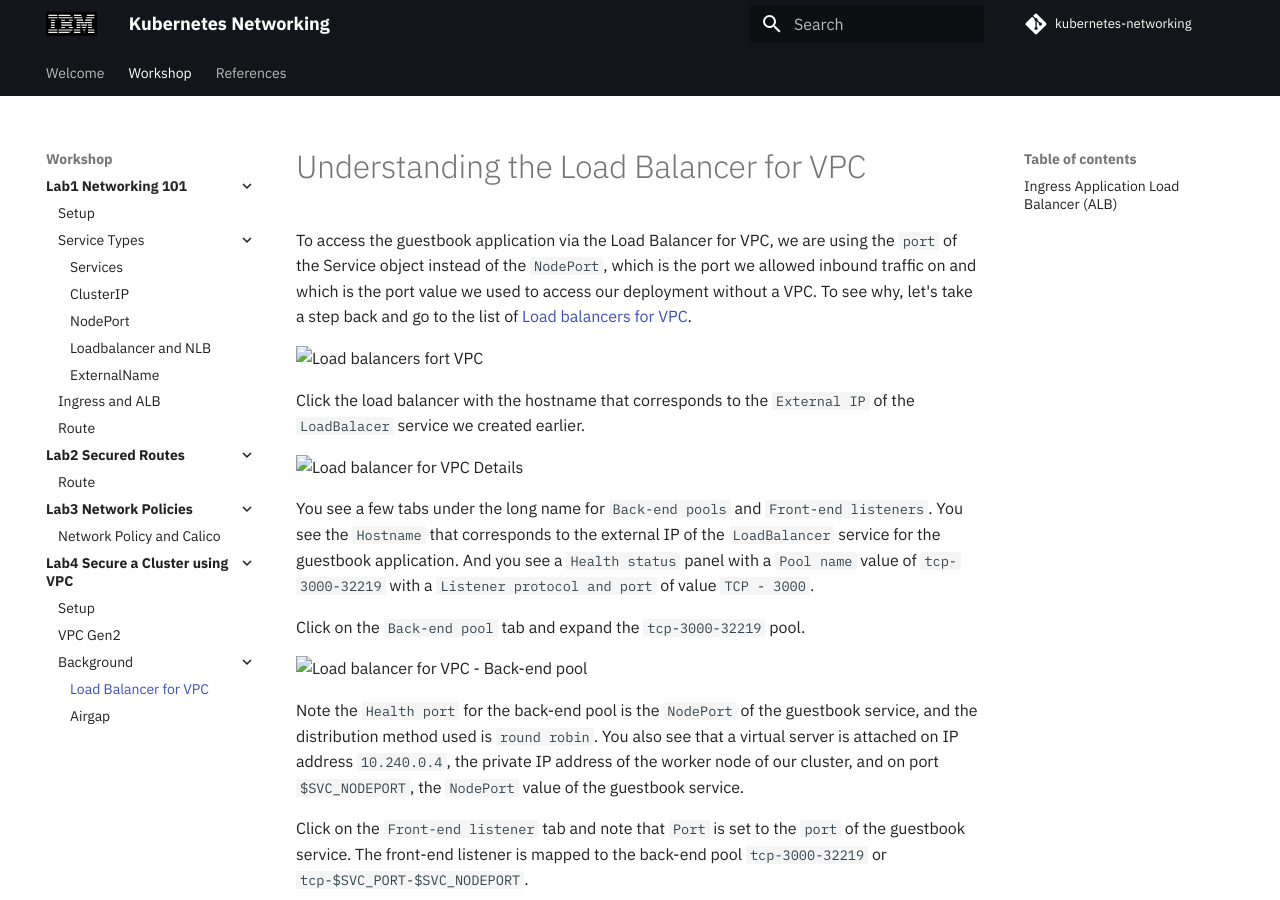
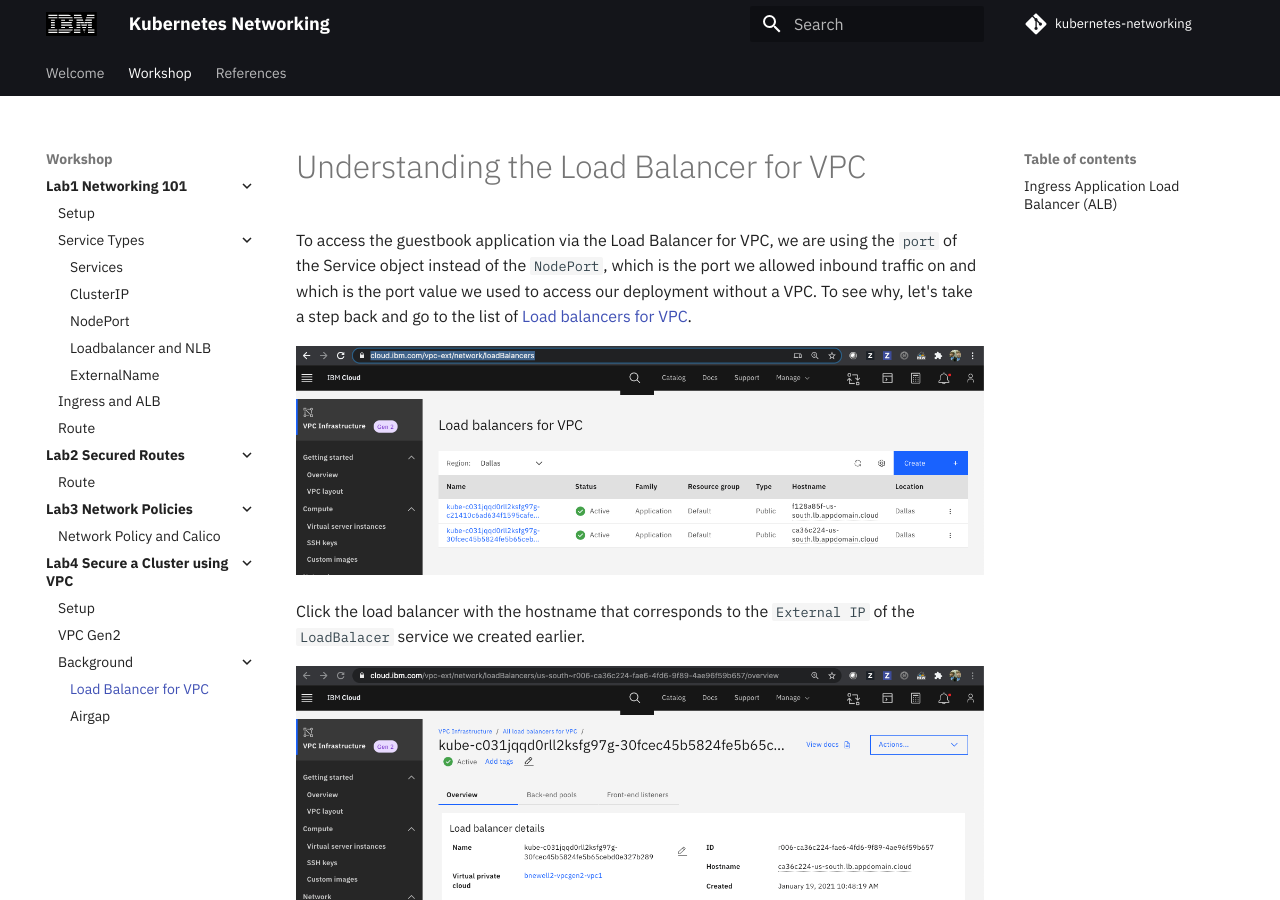
Before and after one commit to IBM/kubernetes-networking, an MkDocs documentation site: the page built from docs/vpc/vpcgen2-loadbalancer.md, in a window 1280 px wide and 900 px high. Built offline with MkDocs 1.6.1 and Material for MkDocs 9.7.7, drawn with Linux system fonts in a browser that asks for light colours; comment, search, counter and statistics services are not loaded.

Commit message:
fix images link

```diff
--- a/docs/vpc/vpcgen2-loadbalancer.md
+++ b/docs/vpc/vpcgen2-loadbalancer.md
@@ -2,23 +2,23 @@
 
 To access the guestbook application via the Load Balancer for VPC, we are using the `port` of the Service object instead of the `NodePort`, which is the port we allowed inbound traffic on and which is the port value we used to access our deployment without a VPC. To see why, let's take a step back and go to the list of [Load balancers for VPC](https://cloud.ibm.com/vpc-ext/network/loadBalancers).
 
-![Load balancers fort VPC](images/ibmcloud-loadbalancers-for-vpc.png)
+![Load balancers fort VPC](../images/ibmcloud-loadbalancers-for-vpc.png)
 
 Click the load balancer with the hostname that corresponds to the `External IP` of the `LoadBalacer` service we created earlier.
 
-![Load balancer for VPC Details](images/ibmcloud-loadbalancer-details.png)
+![Load balancer for VPC Details](../images/ibmcloud-loadbalancer-details.png)
 
 You see a few tabs under the long name for `Back-end pools` and `Front-end listeners`. You see the `Hostname` that corresponds to the external IP of the `LoadBalancer` service for the guestbook application. And you see a `Health status` panel with a `Pool name` value of `tcp-3000-32219` with a `Listener protocol and port` of value `TCP - 3000`.
 
 Click on the `Back-end pool` tab and expand the `tcp-3000-32219` pool.
 
-![Load balancer for VPC - Back-end pool](images/back-end-pool.png)
+![Load balancer for VPC - Back-end pool](../images/back-end-pool.png)
 
 Note the `Health port` for the back-end pool is the `NodePort` of the guestbook service, and the distribution method used is `round robin`. You also see that a virtual server is attached on IP address `10.240.0.4`, the private IP address of the worker node of our cluster, and on port `$SVC_NODEPORT`, the `NodePort` value of the guestbook service.
 
 Click on the `Front-end listener` tab and note that `Port` is set to the `port` of the guestbook service. The front-end listener is mapped to the back-end pool `tcp-3000-32219` or `tcp-$SVC_PORT-$SVC_NODEPORT`.
 
-![Load balancer for VPC -Front-end listener](images/front-end-listener.png)
+![Load balancer for VPC -Front-end listener](../images/front-end-listener.png)
 
 That tells us that it is the load balancer for VPC that maps external traffic to our guestbook application via the `hostname:port` of the front end listener to the back-end pool with the private IP of the cluster in the IP range of our VPC `10.240.0.0/24`, and the NodePort of the guestbook service.
 
@@ -164,7 +164,7 @@ To expose an app by using Ingress, you must create a Kubernetes service for your
 
 The following diagram shows how Ingress directs communication from the internet to an app in a VPC multizone cluster.
 
-![VPC Architecture](images/vpc-architecture.png)
+![VPC Architecture](../images/vpc-architecture.png)
 [source](https://cloud.ibm.com/docs/containers?topic=containers-ingress-about#architecture-vpc)
 
 A VPC load balancer listens for external traffic, and based on the resolved IP address, the VPC load balancer sends the request to an available Application Load Balancer (ALB). The Application Load Balancer (ALB) listens for incoming HTTP, HTTPS, or TCP service requests, checks if routing rules exist for the application, and then forwards requests to the appropriate app pod according to the rules defined in the Ingress resource.
```
